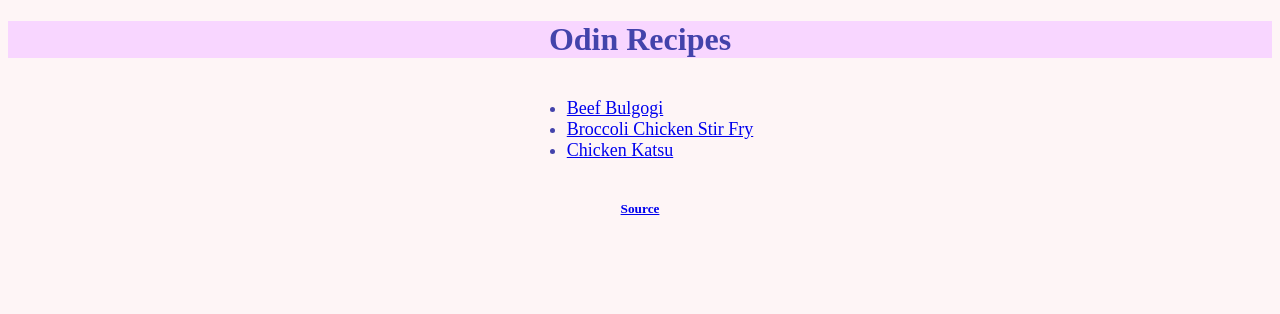
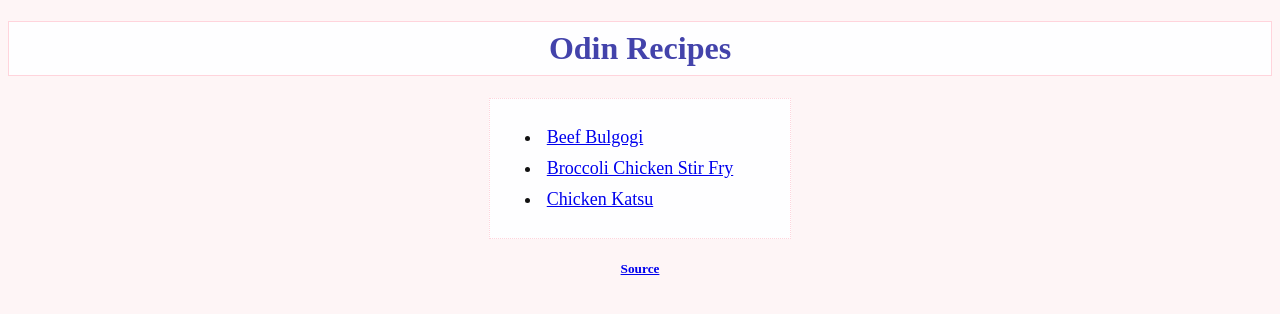
Before and after one commit to Mandukhaii/odin-recipes, a plain HTML site: page index.html in a window 1280 px wide. Drawn offline with Linux system fonts and the light colour scheme.

Commit message:
Add style
Applied some basic padding, margin styles for exercise purposes.

```diff
--- a/style.css
+++ b/style.css
@@ -1,6 +1,8 @@
 h1 {
-  background-color: rgb(248, 214, 255);
   color: rgb(67, 67, 171);
+  background-color: rgb(254, 254, 255);
+  border: 1px solid rgb(255, 212, 220);
+  padding: 8px;
 }
 
 h1,
@@ -10,10 +12,15 @@ h5 {
 }
 
 ul.recipe-list {
-  color: rgb(67, 67, 171);
+  color: rgb(17, 17, 17);
   display: inline-block;
   text-align: left;
   font-size: large;
+  padding: 5px;
+}
+
+li {
+  padding: 5px;
 }
 
 body {
@@ -27,3 +34,10 @@ img {
   height: 300px;
   width: 400px;
 }
+
+.container {
+  background-color: rgb(254, 254, 255);
+  margin: 16px auto;
+  border: 1px dotted rgb(255, 212, 220);
+  width: 300px;
+}
```
